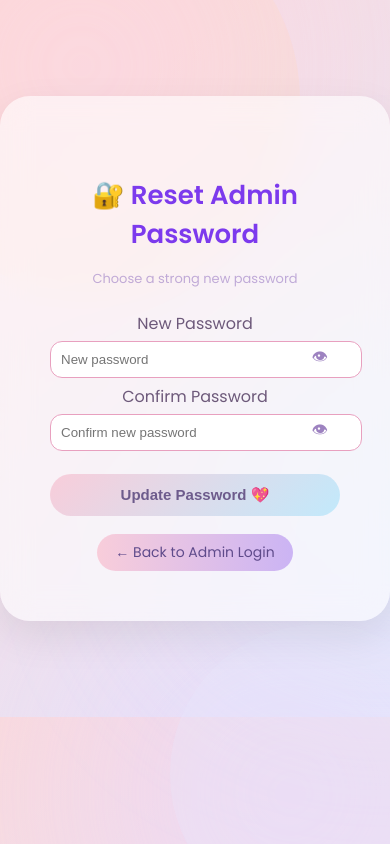
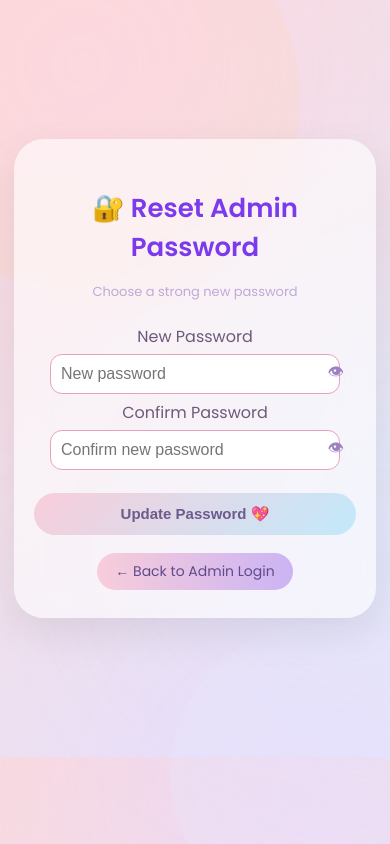
Before and after one commit to Rushithaborra/event_bliss, a Flask app: page /admin_reset_password_form in a window 390 px wide. Run offline with Flask 3, Linux system fonts and the light colour scheme; the visitor is signed in with stand-in values (Sample User, id 1).

Commit message:
Responsive mobile layout: stacked navbar, full-width containers, horizontally scrollable tables, touch-friendly forms
Co-Authored-By: Claude Fable 5 <noreply@anthropic.com>

```diff
--- a/static/style.css
+++ b/static/style.css
@@ -892,6 +892,78 @@ border-radius:20px;
     gap: 14px 24px;
 }
 
+/* ─── MOBILE / RESPONSIVE ────────────────────────────────────────────────── */
+.navbar { z-index: 100; }
+
+@media (max-width: 700px) {
+    /* Navbar: stack logo above links, keep it readable and above content */
+    .navbar {
+        flex-direction: column;
+        gap: 10px;
+        width: calc(100% - 24px);
+        box-sizing: border-box;
+        padding: 12px 14px;
+        border-radius: 22px;
+        top: 8px;
+        background: rgba(255, 248, 245, 0.92);
+    }
+    .nav-links {
+        display: flex;
+        flex-wrap: wrap;
+        justify-content: center;
+        gap: 4px 18px;
+    }
+    .nav-links a {
+        margin-left: 0;
+        font-size: 14px;
+        padding: 4px 2px;
+    }
+
+    /* Layout: use the full phone width */
+    .container {
+        width: auto;
+        margin: 24px 14px 0;
+    }
+    h1 { font-size: 24px; margin-top: 22px; }
+    h2 { font-size: 20px; margin-top: 22px; }
+    h3 { font-size: 17px; }
+
+    .card, .dashboard-card, .welcome-bubble {
+        padding: 18px 16px;
+        border-radius: 18px;
+        margin-bottom: 18px;
+    }
+    .welcome-bubble { font-size: 17px; }
+    .dashboard-grid { gap: 16px; }
+
+    /* Tables: scroll sideways inside their card instead of breaking the page */
+    table {
+        display: block;
+        overflow-x: auto;
+        -webkit-overflow-scrolling: touch;
+        white-space: nowrap;
+    }
+    thead th, td { padding: 10px 12px; font-size: 13px; }
+
+    /* Login / form cards */
+    .center-wrapper {
+        height: auto;
+        min-height: 85vh;
+        padding: 20px 0;
+        align-items: flex-start;
+    }
+    .glass-card {
+        padding: 28px 20px;
+        width: calc(100% - 28px);
+        box-sizing: border-box;
+        margin: auto 14px;
+    }
+
+    /* Inputs & buttons: comfortable touch targets, no iOS zoom-on-focus */
+    input, select, textarea { font-size: 16px; box-sizing: border-box; max-width: 100%; }
+    button, a.button, .primary-btn { padding: 12px 20px; }
+}
+
 @media (max-width: 600px) {
     .reg-grid { grid-template-columns: 1fr; }
 }
```
Also changed, not shown: fs/basic.html (deleted).
